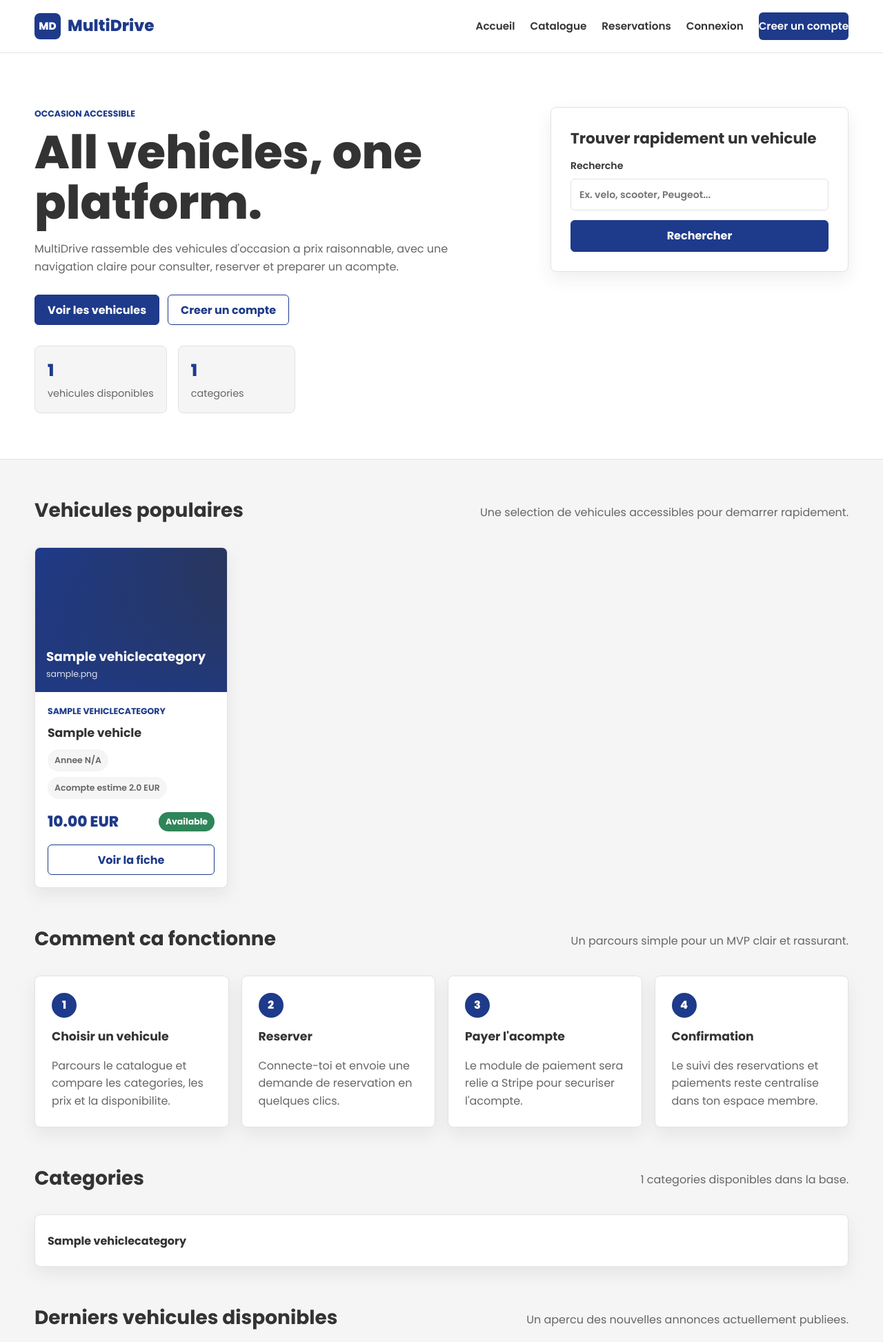
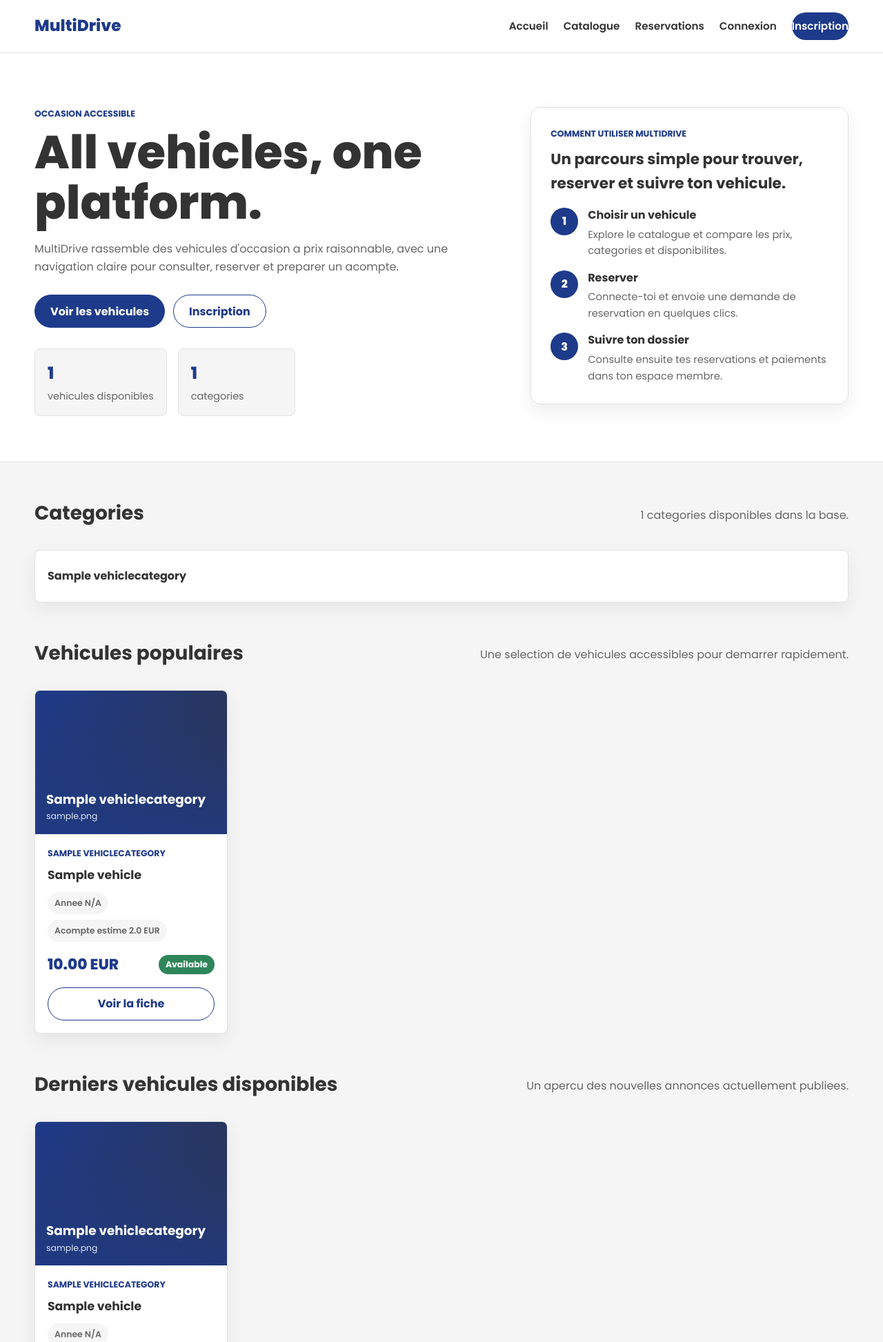
Before and after one commit to younesmala/multidrive, a Django app: page / in a window 1280 px wide. Shown: the top 1945 px of the page at 69% size. Run offline with Django 5.2, Linux system fonts and the light colour scheme; tables that the repository leaves empty hold one stand-in row (values such as "Sample post"); parts of the project's set-up code (start-up, migrations or seed data) failed here and were passed over.

Commit message:
Affiner l'accueil et le footer

```diff
--- a/vehicles/static/vehicles/styles.css
+++ b/vehicles/static/vehicles/styles.css
@@ -71,22 +71,8 @@ textarea {
 .brand {
     display: inline-flex;
     align-items: center;
-    gap: 10px;
     color: var(--blue);
     font-size: 1.45rem;
-    font-weight: 800;
-}
-
-.brand-mark {
-    display: inline-flex;
-    align-items: center;
-    justify-content: center;
-    width: 38px;
-    height: 38px;
-    color: var(--white);
-    background: var(--blue);
-    border-radius: 8px;
-    font-size: 0.95rem;
     font-weight: 800;
 }
 
@@ -156,10 +142,10 @@ textarea {
 }
 
 .nav-cta {
-    padding: 8px 12px;
+    padding: 10px 16px;
     color: var(--white);
     background: var(--blue);
-    border-radius: 6px;
+    border-radius: 999px;
 }
 
 .nav-links .nav-cta:hover {
@@ -178,7 +164,7 @@ textarea {
 
 .hero-shell {
     display: grid;
-    grid-template-columns: minmax(0, 1.25fr) minmax(280px, 0.75fr);
+    grid-template-columns: minmax(0, 1.2fr) minmax(320px, 0.8fr);
     gap: 28px;
     align-items: start;
 }
@@ -269,48 +255,48 @@ h3 {
     padding: 28px;
     background: var(--white);
     border: 1px solid var(--line);
-    border-radius: 8px;
+    border-radius: 14px;
     box-shadow: var(--shadow);
 }
 
 .hero-panel h2 {
-    margin-bottom: 10px;
+    margin-bottom: 18px;
     font-size: 1.35rem;
 }
 
-.search-form {
+.hero-steps {
     display: grid;
-    gap: 14px;
+    gap: 16px;
 }
 
-.search-form label {
+.hero-step {
     display: grid;
-    gap: 8px;
-    color: var(--dark);
-    font-size: 0.88rem;
-    font-weight: 600;
+    grid-template-columns: 40px minmax(0, 1fr);
+    gap: 14px;
+    align-items: start;
 }
 
-.search-form input {
-    min-height: 46px;
-    padding: 0 12px;
-    border: 1px solid var(--line);
-    border-radius: 6px;
+.hero-step span {
+    display: inline-flex;
+    align-items: center;
+    justify-content: center;
+    width: 40px;
+    height: 40px;
+    color: var(--white);
+    background: var(--blue);
+    border-radius: 999px;
+    font-weight: 800;
 }
 
-.search-form button {
-    min-height: 46px;
-    color: var(--white);
-    background: var(--blue);
-    border: 1px solid var(--blue);
-    border-radius: 6px;
-    font-weight: 700;
-    cursor: pointer;
+.hero-step h3 {
+    margin-bottom: 6px;
+    font-size: 1rem;
 }
 
-.search-form button:hover {
-    background: var(--blue-dark);
-    border-color: var(--blue-dark);
+.hero-step p {
+    margin-bottom: 0;
+    color: var(--muted);
+    font-size: 0.92rem;
 }
 
 .button,
@@ -318,10 +304,10 @@ h3 {
     display: inline-flex;
     align-items: center;
     justify-content: center;
-    min-height: 44px;
-    padding: 0 18px;
+    min-height: 48px;
+    padding: 0 22px;
     border: 1px solid var(--blue);
-    border-radius: 6px;
+    border-radius: 999px;
     font-weight: 700;
     cursor: pointer;
     transition: background 0.15s ease, color 0.15s ease, border-color 0.15s ease;
@@ -741,38 +727,6 @@ h3 {
     background: var(--success);
 }
 
-.steps-grid {
-    display: grid;
-    grid-template-columns: repeat(4, minmax(0, 1fr));
-    gap: 18px;
-}
-
-.step-card {
-    padding: 24px;
-    background: var(--white);
-    border: 1px solid var(--line);
-    border-radius: 8px;
-    box-shadow: var(--shadow);
-}
-
-.step-card span {
-    display: inline-flex;
-    align-items: center;
-    justify-content: center;
-    width: 36px;
-    height: 36px;
-    margin-bottom: 16px;
-    color: var(--white);
-    background: var(--blue);
-    border-radius: 999px;
-    font-weight: 800;
-}
-
-.step-card p {
-    color: var(--muted);
-    margin-bottom: 0;
-}
-
 .account-section {
     padding-top: 30px;
 }
--- a/vehicles/templates/vehicles/base.html
+++ b/vehicles/templates/vehicles/base.html
@@ -13,10 +13,7 @@
 <body>
     <header class="site-header">
         <nav class="nav">
-            <a class="brand" href="{% url 'home' %}">
-                <span class="brand-mark">MD</span>
-                <span>MultiDrive</span>
-            </a>
+            <a class="brand" href="{% url 'home' %}">MultiDrive</a>
             <div class="nav-links">
                 <a href="{% url 'home' %}">Accueil</a>
                 <a href="{% url 'vehicles:vehicle_list' %}">Catalogue</a>
@@ -37,7 +34,7 @@
                     </div>
                 {% else %}
                     <a href="{% url 'accounts:login' %}">Connexion</a>
-                    <a class="nav-cta" href="{% url 'accounts:register' %}">Creer un compte</a>
+                    <a class="nav-cta" href="{% url 'accounts:register' %}">Inscription</a>
                 {% endif %}
                 {% if request.user.is_staff %}
                     <a href="/admin/">Admin</a>
@@ -51,16 +48,26 @@
     </main>
 
     <footer class="footer">
-        <div>
+        <div class="footer-brand">
             <strong>MultiDrive</strong>
-            <p>Plateforme de vente et reservation de vehicules d'occasion accessibles.</p>
+            <p>Une plateforme simple pour consulter, reserver et suivre des vehicules d'occasion accessibles.</p>
         </div>
-        <div class="footer-links">
-            <a href="{% url 'home' %}">Accueil</a>
-            <a href="{% url 'vehicles:vehicle_list' %}">Catalogue</a>
-            {% if request.user.is_authenticated %}
-                <a href="{% url 'reservations:my_reservations' %}">Mes reservations</a>
-            {% endif %}
+        <div class="footer-column">
+            <span class="footer-title">Navigation</span>
+            <div class="footer-links">
+                <a href="{% url 'home' %}">Accueil</a>
+                <a href="{% url 'vehicles:vehicle_list' %}">Catalogue</a>
+                {% if request.user.is_authenticated %}
+                    <a href="{% url 'reservations:my_reservations' %}">Reservations</a>
+                {% else %}
+                    <a href="{% url 'accounts:login' %}">Connexion</a>
+                {% endif %}
+            </div>
+        </div>
+        <div class="footer-column">
+            <span class="footer-title">MultiDrive</span>
+            <p class="footer-note">Projet academique MultiDrive cree dans le cadre d'un travail de fin d'etudes.</p>
+            <p class="footer-copy">&copy; Younes El-Mallahi</p>
         </div>
     </footer>
 </body>
--- a/vehicles/templates/vehicles/home.html
+++ b/vehicles/templates/vehicles/home.html
@@ -20,7 +20,7 @@
                     {% elif request.user.is_authenticated %}
                         <a class="button secondary" href="{% url 'reservations:my_reservations' %}">Mes reservations</a>
                     {% else %}
-                        <a class="button secondary" href="{% url 'accounts:register' %}">Creer un compte</a>
+                        <a class="button secondary" href="{% url 'accounts:register' %}">Inscription</a>
                     {% endif %}
                 </div>
                 <div class="hero-stats">
@@ -36,59 +36,33 @@
             </div>
 
             <div class="hero-panel">
-                <h2>Trouver rapidement un vehicule</h2>
-                <form method="get" action="{% url 'vehicles:vehicle_list' %}" class="search-form">
-                    <label>
-                        Recherche
-                        <input type="text" name="q" placeholder="Ex. velo, scooter, Peugeot..." />
-                    </label>
-                    <button type="submit">Rechercher</button>
-                </form>
+                <p class="eyebrow">Comment utiliser MultiDrive</p>
+                <h2>Un parcours simple pour trouver, reserver et suivre ton vehicule.</h2>
+                <div class="hero-steps">
+                    <article class="hero-step">
+                        <span>1</span>
+                        <div>
+                            <h3>Choisir un vehicule</h3>
+                            <p>Explore le catalogue et compare les prix, categories et disponibilites.</p>
+                        </div>
+                    </article>
+                    <article class="hero-step">
+                        <span>2</span>
+                        <div>
+                            <h3>Reserver</h3>
+                            <p>Connecte-toi et envoie une demande de reservation en quelques clics.</p>
+                        </div>
+                    </article>
+                    <article class="hero-step">
+                        <span>3</span>
+                        <div>
+                            <h3>Suivre ton dossier</h3>
+                            <p>Consulte ensuite tes reservations et paiements dans ton espace membre.</p>
+                        </div>
+                    </article>
+                </div>
             </div>
         </div>
-    </div>
-</section>
-
-<section class="section">
-    <div class="section-heading">
-        <h2>Vehicules populaires</h2>
-        <p>Une selection de vehicules accessibles pour demarrer rapidement.</p>
-    </div>
-    <div class="vehicle-grid">
-        {% for vehicle in popular_vehicles %}
-            {% include "vehicles/partials/vehicle_card.html" %}
-        {% empty %}
-            <p>Aucun vehicule populaire disponible pour le moment.</p>
-        {% endfor %}
-    </div>
-</section>
-
-<section class="section">
-    <div class="section-heading">
-        <h2>Comment ca fonctionne</h2>
-        <p>Un parcours simple pour un MVP clair et rassurant.</p>
-    </div>
-    <div class="steps-grid">
-        <article class="step-card">
-            <span>1</span>
-            <h3>Choisir un vehicule</h3>
-            <p>Parcours le catalogue et compare les categories, les prix et la disponibilite.</p>
-        </article>
-        <article class="step-card">
-            <span>2</span>
-            <h3>Reserver</h3>
-            <p>Connecte-toi et envoie une demande de reservation en quelques clics.</p>
-        </article>
-        <article class="step-card">
-            <span>3</span>
-            <h3>Payer l'acompte</h3>
-            <p>Le module de paiement sera relie a Stripe pour securiser l'acompte.</p>
-        </article>
-        <article class="step-card">
-            <span>4</span>
-            <h3>Confirmation</h3>
-            <p>Le suivi des reservations et paiements reste centralise dans ton espace membre.</p>
-        </article>
     </div>
 </section>
 
@@ -110,6 +84,20 @@
 
 <section class="section">
     <div class="section-heading">
+        <h2>Vehicules populaires</h2>
+        <p>Une selection de vehicules accessibles pour demarrer rapidement.</p>
+    </div>
+    <div class="vehicle-grid">
+        {% for vehicle in popular_vehicles %}
+            {% include "vehicles/partials/vehicle_card.html" %}
+        {% empty %}
+            <p>Aucun vehicule populaire disponible pour le moment.</p>
+        {% endfor %}
+    </div>
+</section>
+
+<section class="section">
+    <div class="section-heading">
         <h2>Derniers vehicules disponibles</h2>
         <p>Un apercu des nouvelles annonces actuellement publiees.</p>
     </div>
--- a/vehicles/templates/vehicles/vehicle_list.html
+++ b/vehicles/templates/vehicles/vehicle_list.html
@@ -13,7 +13,7 @@
     <form method="get" class="filter-form">
         <label>
             Recherche
-            <input type="text" name="q" value="{{ selected_query }}" placeholder="Rechercher un modele ou une marque">
+            <input type="text" name="q" value="{{ selected_query }}" placeholder="Rechercher un modele, une marque ou un type de vehicule">
         </label>
         <label>
             Categorie
```
Also changed, not shown: other parts of vehicles/static/vehicles/styles.css (+39 -14 lines).
